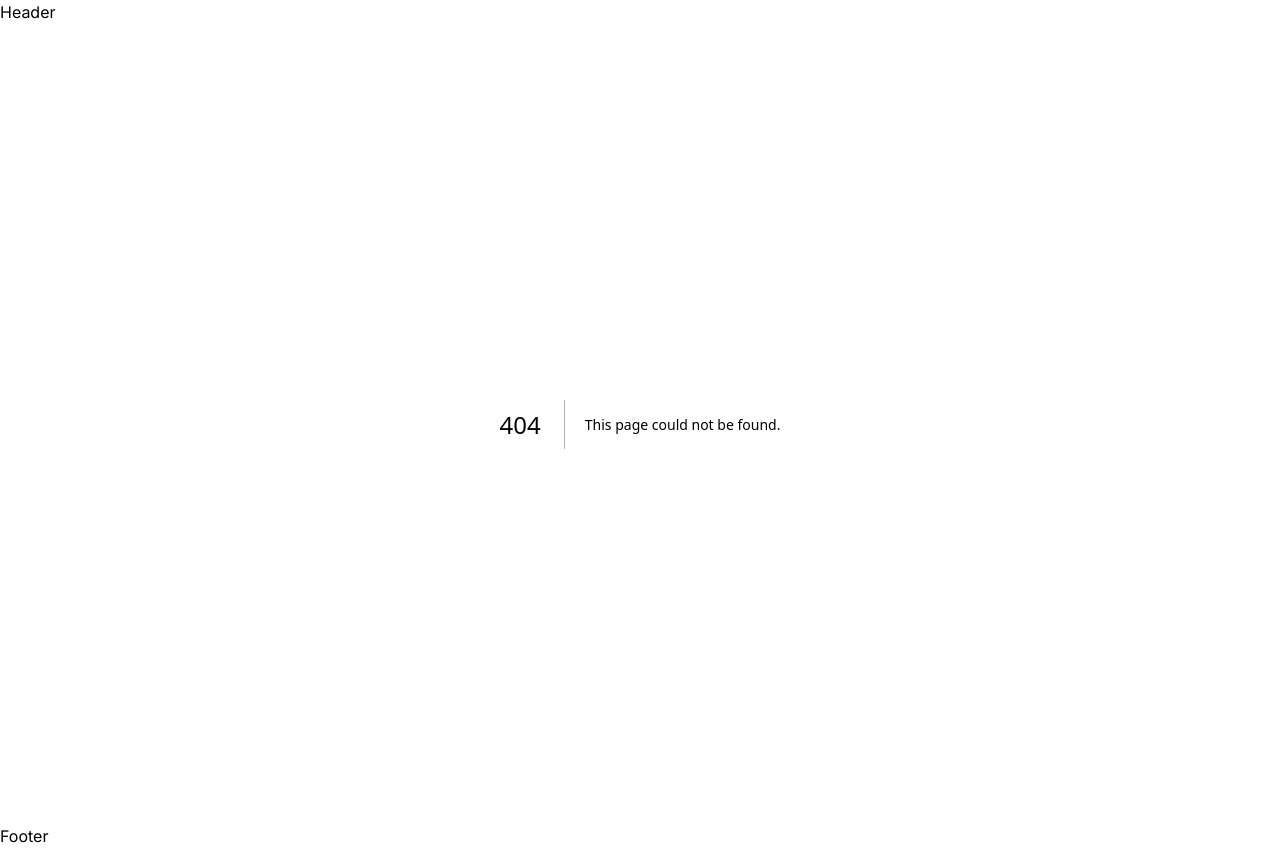
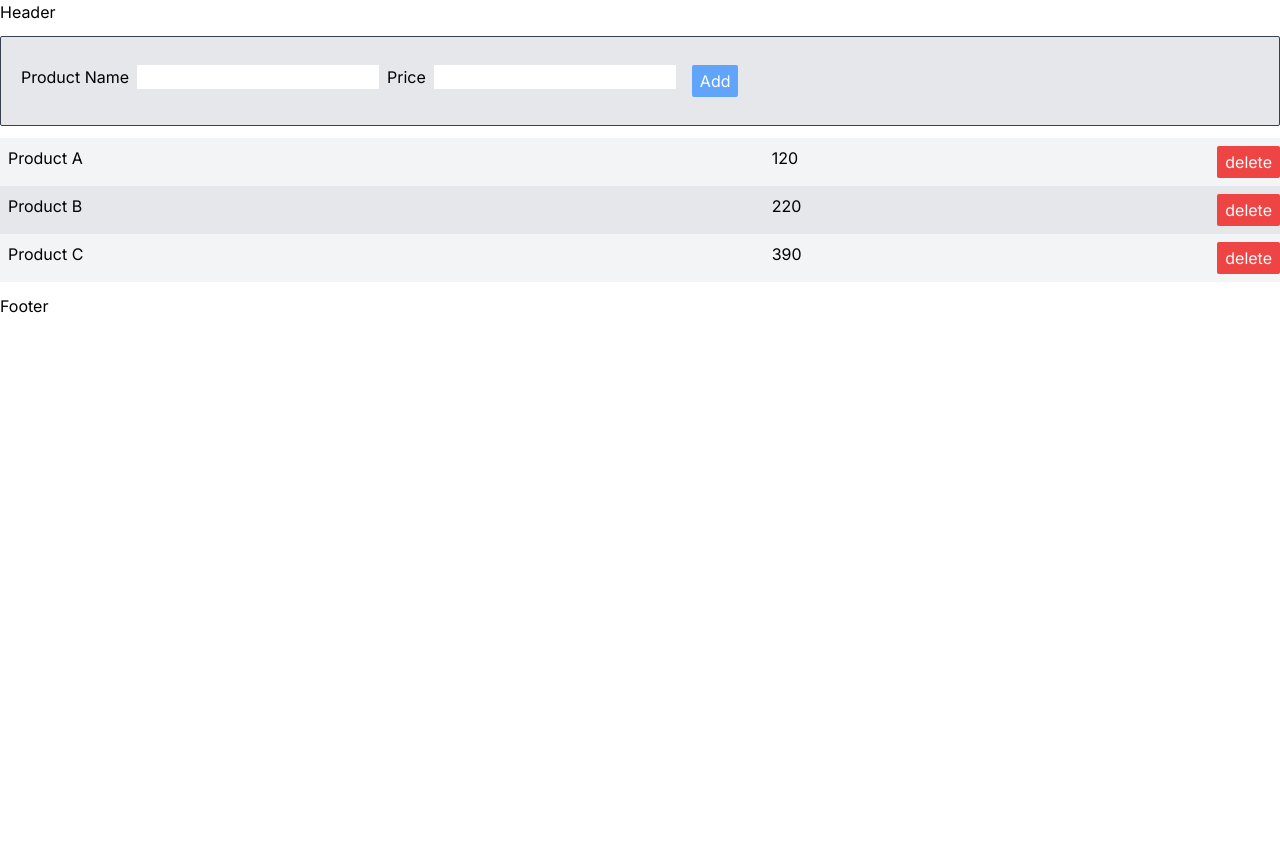
Before and after one commit to suchatch/nextjs-tutorial, a Next.js app: page /products_ssr/add in a window 1280 px wide. Before the commit this address had no page. After the commit the page ends 800 px from the top, so only its background shows below. Built offline with nearby package versions, Linux system fonts and the light colour scheme.

Commit message:
server action

```diff
--- /dev/null
+++ b/app/products_ssr/add/page.js
@@ -0,0 +1,92 @@
+import { revalidatePath } from 'next/cache'
+import { products } from '@/dataMookup';
+// กำหนดตัวแปรเก็บข้อมูลสินค้าทั้งหมด
+const allProducts = products
+// คอมโพเนนต์ในแบบ Server Component
+export default function MyServerAction() {
+    // ฟังก์ชันที่ถูกเรียกเมื่อคลิกปุ่ม Delete
+    async function deleteProductById(id) {
+        'use server'
+        // หาค่า index ของสินค้าที่ต้องการจะลบ
+        const index = allProducts.findIndex(product => product.id === id);
+        if (index !== -1) {
+          // สั่งลบสินค้า
+          allProducts.splice(index, 1);
+          // สั่งให้ revalidate เพื่ออัปเดตข้อมูลในแคช
+          revalidatePath('/')
+        }
+    }
+    // ฟังก์ชันถูกเรียกใช้เมื่อส่งแบบฟอร์มเพิ่มสินค้า
+    async function submitHandler(formData) {
+        'use server'
+        // อ่านค่าอินพุตที่ส่งมาจากแบบฟอร์ม
+        const productName = formData.get('productName')
+        const price = formData.get('price')
+        // สุ่มค่า id สำหรับใช้กับสินค้าแต่ละรายการ
+        const id = Math.random().toString() + Date.now().toString()
+        // เพิ่มข้อมูลสินค้าไปยังอาร์เรย์ allProducts
+        allProducts.push({id, productName, price})
+        // สั่งให้ revalidate เพื่ออัปเดตข้อมูลในแคช
+        revalidatePath('/')
+    }
+    return (
+    <div className="my-3">
+        {/* เมื่อผู้ใช้ส่งแบบฟอร์ม จะเรียกฟังก์ชัน submitHandler */}
+        <form
+        action={submitHandler}
+        className='bg-gray-200 border border-gray-700 rounded-sm flex justify-stretch p-5'
+        >
+            <div>
+
+            <label htmlFor='productName'>Product Name</label>
+            <input
+            className="pl-2 m-2"
+            type="text"
+            name="productName"
+            required
+            />
+            </div>
+            <div>
+            <label htmlFor='price'>Price</label>
+            <input
+            className="pl-2 m-2"
+            type="number"
+            name="price"
+            required
+            />
+            </div>
+            <input
+            className="m-2 py-1 px-2 text-white bg-blue-400 hover:bg-blue-300 active:bg-blue-800 rounded-sm"
+            type='submit'
+            value={'Add'}
+            />
+        </form>
+        {
+        allProducts.length == 0?
+        <div
+        className='my-4 text-center'
+        >
+            No Product!
+        </div> :
+        <div className='my-3'>
+        {allProducts.map((item, index) => {
+            return (
+                <form
+                key={index}
+                className={`flex justify-between pl-2 py-2 ${index % 2 ===0 ?'bg-gray-100':'bg-gray-200'}`}
+                >
+                    <div className='w-1/2'>{item.productName}</div>
+                    <div className='w-1/4'>{item.price}</div>
+                    {/* กำหนดปุ่มลบสินค้า โดยกำหนดฟังก์ชันไปยังแอตทริบิวต์ formAction */}
+                    <button
+                    className="py-1 px-2 text-white bg-red-500 hover:bg-red-400 active:bg-red-900 rounded-sm"
+                     formAction={deleteProductById.bind(this, item.id)}
+                     >delete</button>
+                </form>
+            )
+        })}
+        </div>
+    }
+    </div>
+    )
+}
```
